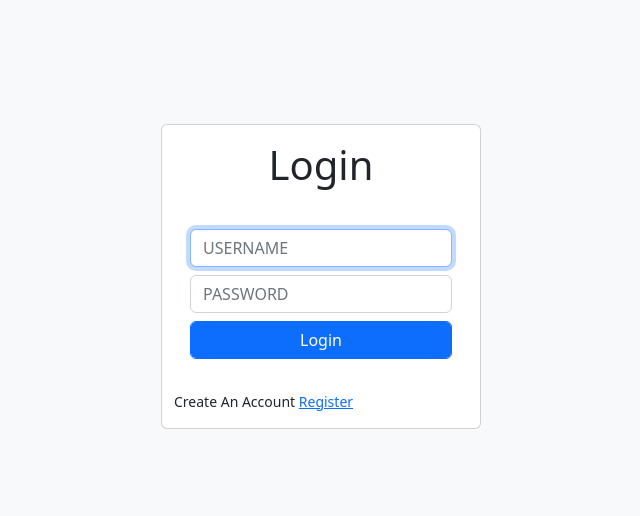
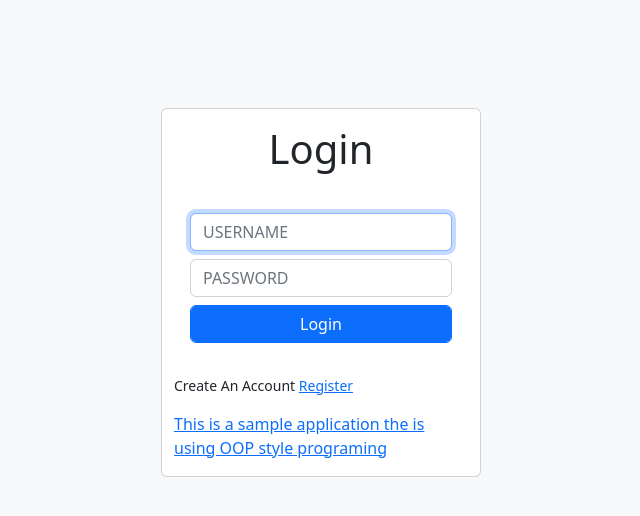
Before and after one commit to Seiya0620/the-company, a PHP site: page / in a window 1280 px wide. Shown: the top 516 px of the page, without its empty margins (319-959 px from the left). Run offline with PHP 8.4, Linux system fonts and the light colour scheme.

Commit message:
second upload

```diff
--- a/Views/index.php
+++ b/Views/index.php
@@ -25,6 +25,7 @@
                 </div>
 
                     <p class="textcenter small mt-3">Create An Account <a href="Register.php">Register</p>
+                    <p>This is a sample application the is using OOP style programing</p>
                 </div>
             </div>
         </div>
```
